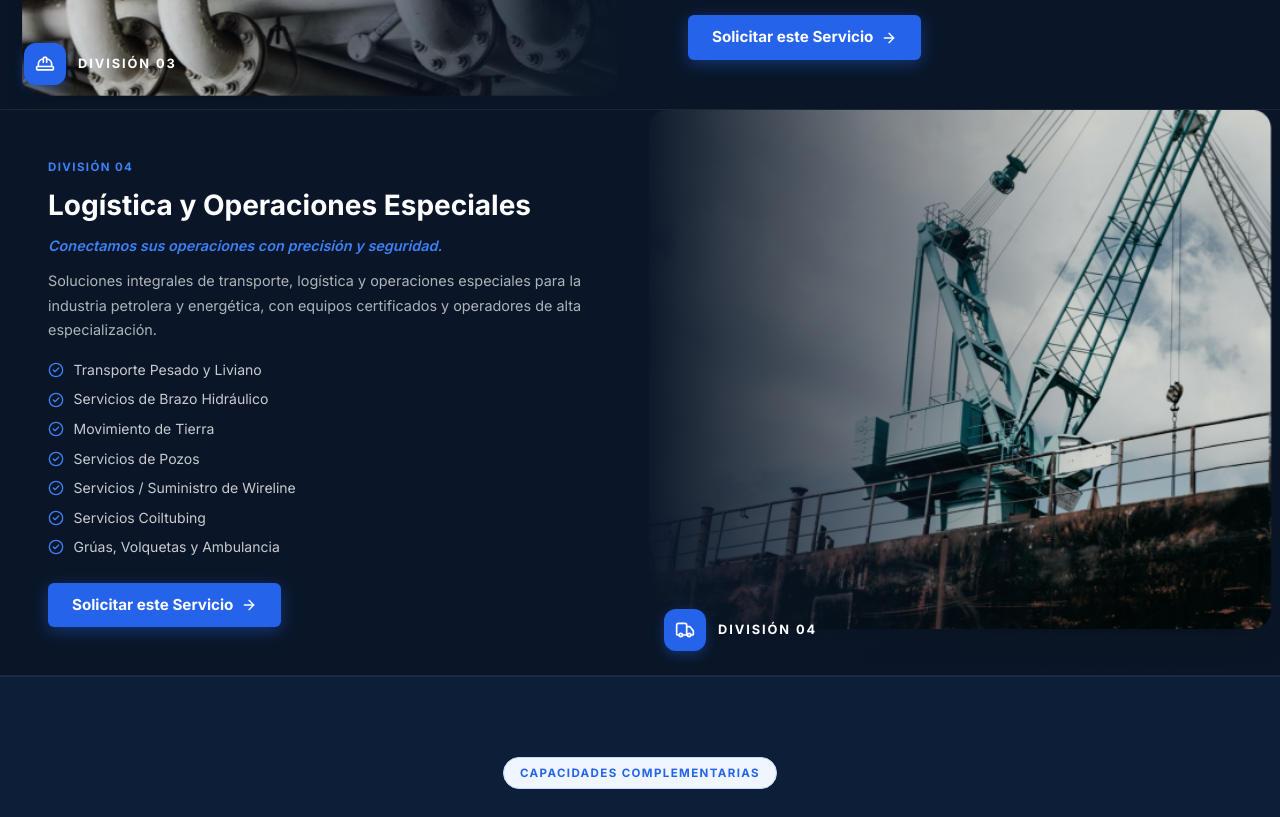
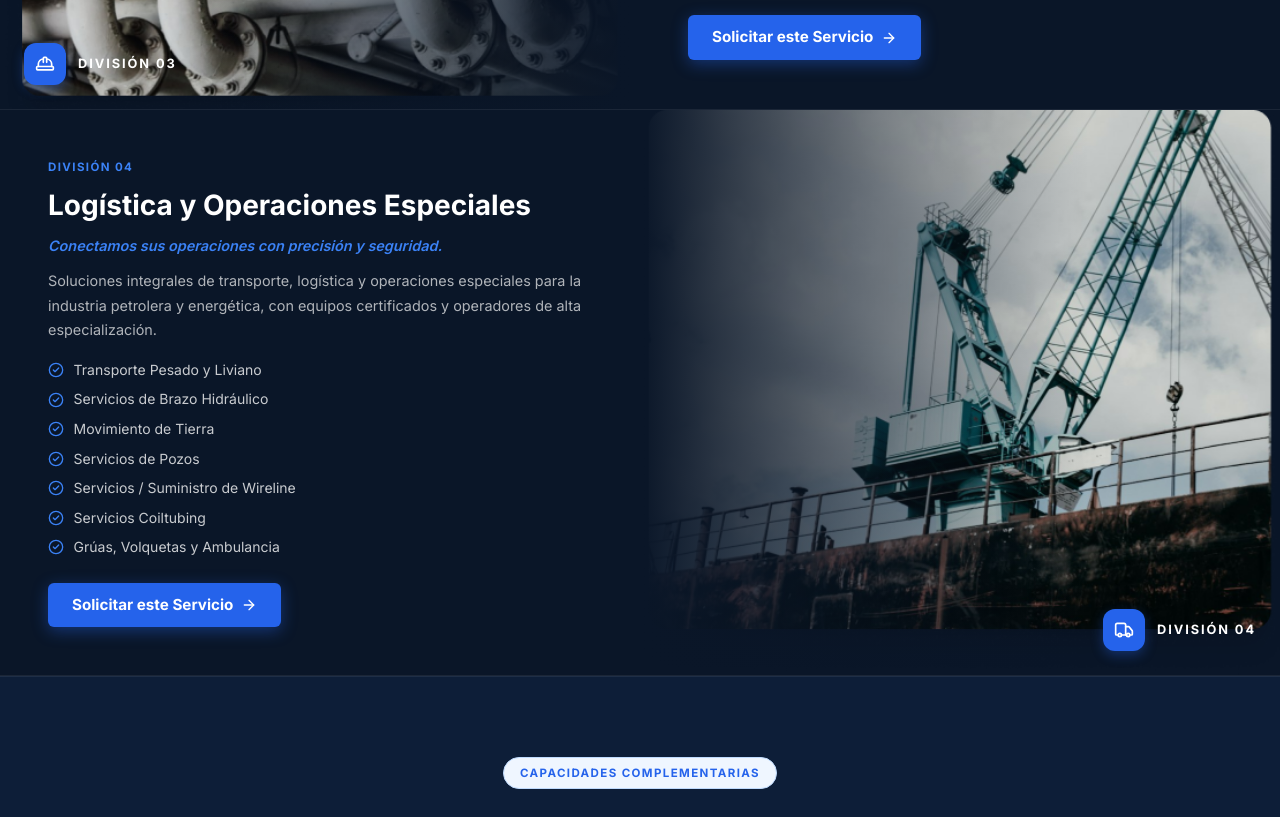
Before and after one commit to chowanza/gsica, a Next.js app: page /servicios in a window 1280 px wide. Shown: the part 1980-2797 px from the top of the page. Built offline with nearby package versions, Linux system fonts and the light colour scheme; a web font is replaced by a local one.

Commit message:
fix: restore large transparent division numbers and align badges/numbers left or right depending on the layout side

```diff
--- a/src/app/globals.css
+++ b/src/app/globals.css
@@ -1112,12 +1112,20 @@ a {
 
 .svc-div-custom-badge {
   position: absolute;
+  display: flex;
+  align-items: center;
+  gap: 0.75rem;
+  z-index: 2;
+}
+
+.svc-div-custom-badge--left {
   bottom: 1.5rem;
   left: 1.5rem;
-  display: flex;
-  align-items: center;
-  gap: 0.75rem;
-  z-index: 2;
+}
+
+.svc-div-custom-badge--right {
+  bottom: 1.5rem;
+  right: 1.5rem;
 }
 
 .svc-div-custom-icon-wrap {
@@ -1138,6 +1146,28 @@ a {
   font-weight: 700;
   letter-spacing: 0.15em;
   text-transform: uppercase;
+}
+
+.svc-div-number {
+  position: absolute;
+  font-family: var(--font-display);
+  font-size: 8.5rem;
+  font-weight: 900;
+  color: rgba(255, 255, 255, 0.05);
+  line-height: 1;
+  z-index: 1;
+  pointer-events: none;
+  user-select: none;
+}
+
+.svc-div-number--left {
+  top: 1rem;
+  left: 1.5rem;
+}
+
+.svc-div-number--right {
+  top: 1rem;
+  right: 1.5rem;
 }
 
 .svc-div-content {
--- a/src/app/servicios/page.tsx
+++ b/src/app/servicios/page.tsx
@@ -204,7 +204,14 @@ export default function ServiciosPage() {
               aria-hidden="true"
             >
               <div className="svc-div-img-overlay" />
-              <div className="svc-div-custom-badge">
+
+              {/* Large background number */}
+              <span className={`svc-div-number ${i % 2 === 0 ? "svc-div-number--left" : "svc-div-number--right"}`}>
+                {div.number}
+              </span>
+
+              {/* Custom badge */}
+              <div className={`svc-div-custom-badge ${i % 2 === 0 ? "svc-div-custom-badge--left" : "svc-div-custom-badge--right"}`}>
                 <div className="svc-div-custom-icon-wrap">
                   <DivIcon name={div.icon} />
                 </div>
```
